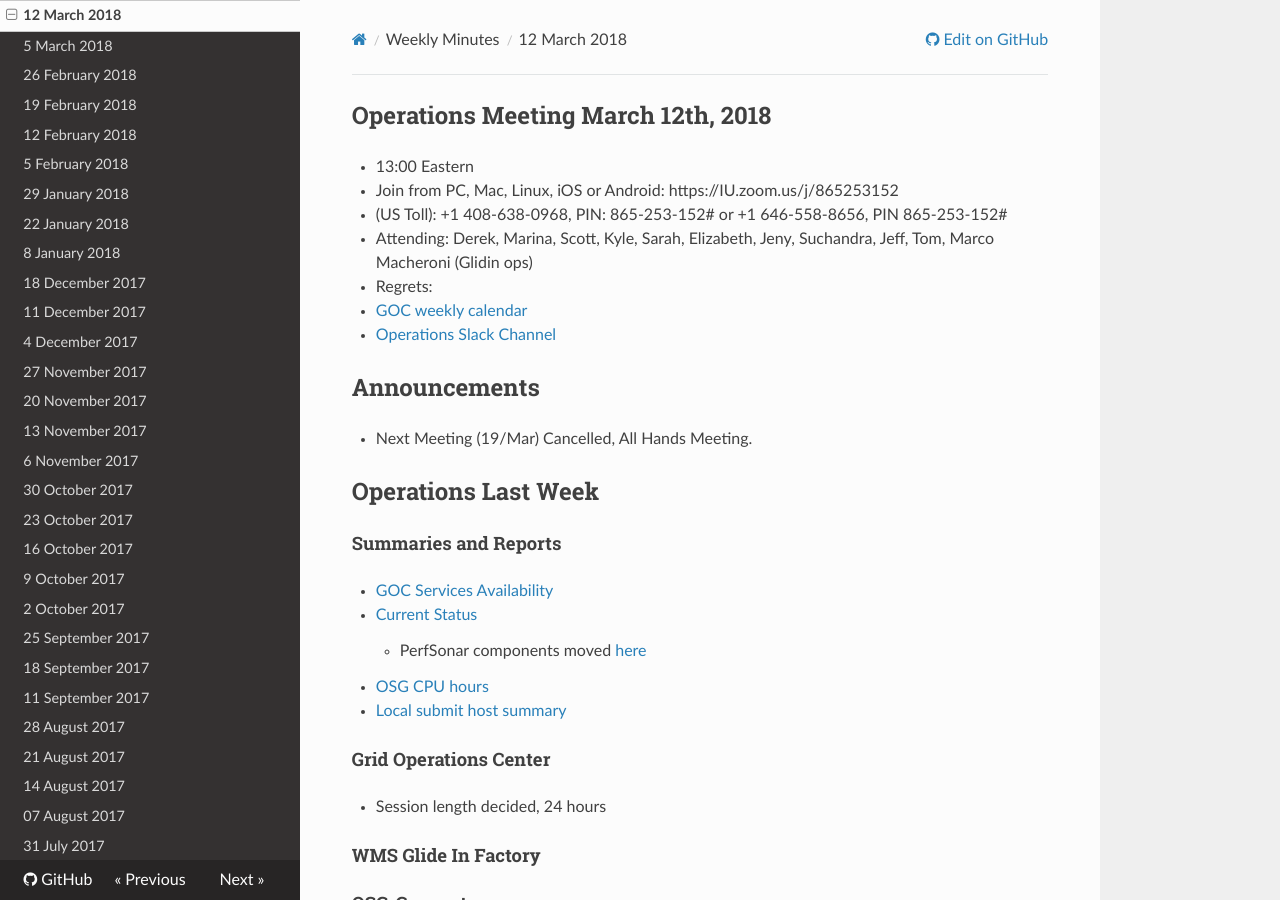
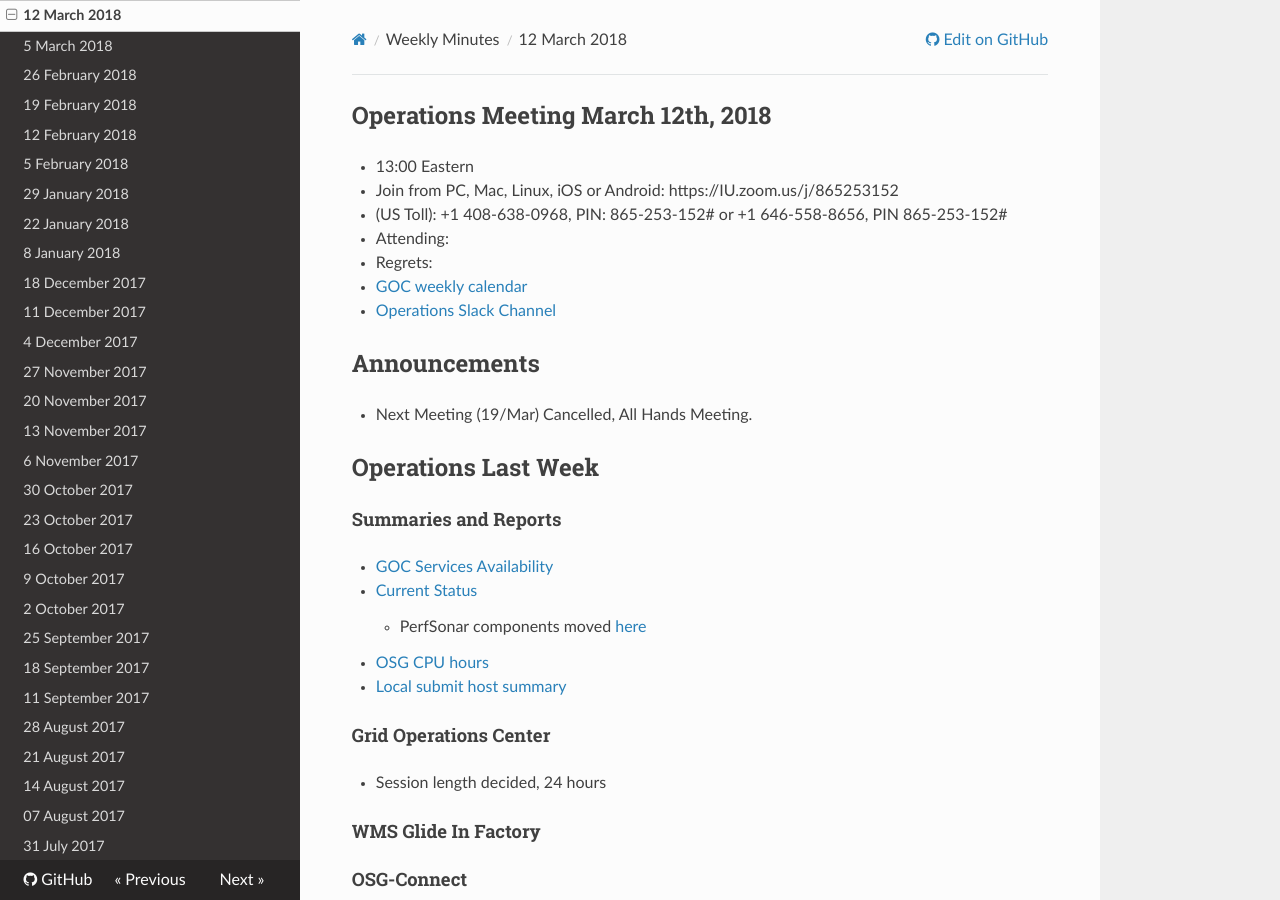
Before and after one commit to osg-htc/operations, an MkDocs documentation site: the page built from docs/WeeklyMinutes/12Mar2018.md, in a window 1280 px wide and 900 px high. Built offline with MkDocs 1.6.1, drawn with Linux system fonts in a browser that asks for light colours; nearby versions of some CDN libraries; old or Windows-style settings are respelled for this version of MkDocs.

Commit message:
Update 12Mar2018.md

```diff
--- a/docs/WeeklyMinutes/12Mar2018.md
+++ b/docs/WeeklyMinutes/12Mar2018.md
@@ -2,7 +2,7 @@
    * 13:00 Eastern
    * Join from PC, Mac, Linux, iOS or Android: https://IU.zoom.us/j/865253152
    * (US Toll): +1 408-638-0968, PIN: 865-253-152# or +1 646-558-8656, PIN 865-253-152#
-   * Attending: Derek, Marina, Scott, Kyle, Sarah, Elizabeth, Jeny, Suchandra, Jeff, Tom, Marco Macheroni (Glidin ops)
+   * Attending:
    * Regrets:
    * [GOC weekly calendar](http://www.google.com/calendar/embed?src=c1htpcfoe6btrtc7n3uddg8mvs%40group.calendar.google.com&ctz=America/New_York)
    * [Operations Slack Channel](https://opensciencegrid.slack.com/messages/C5GAYBGA0/)
```
